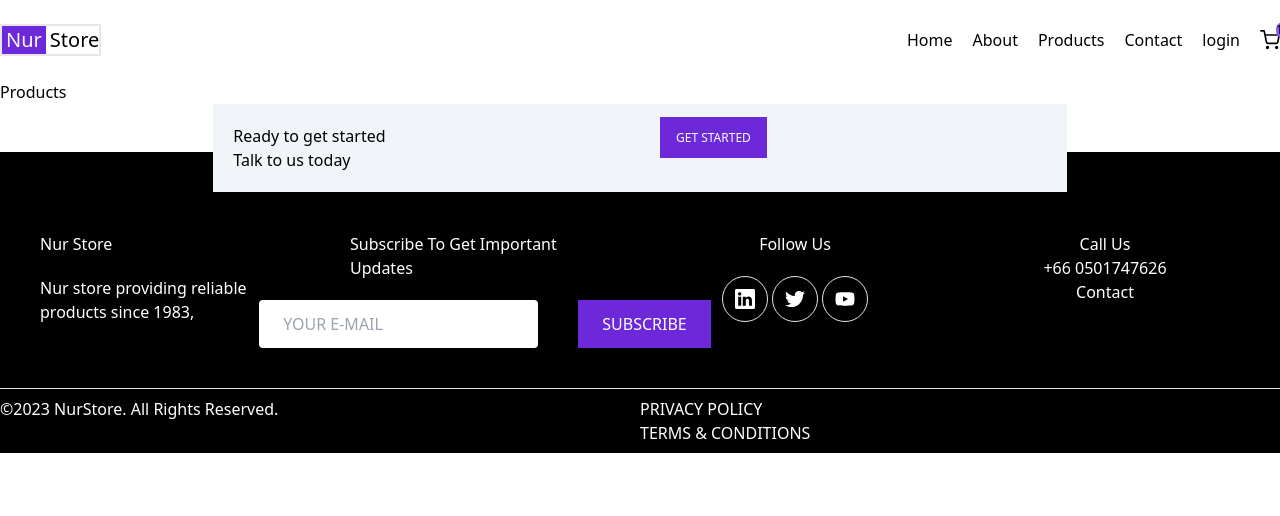
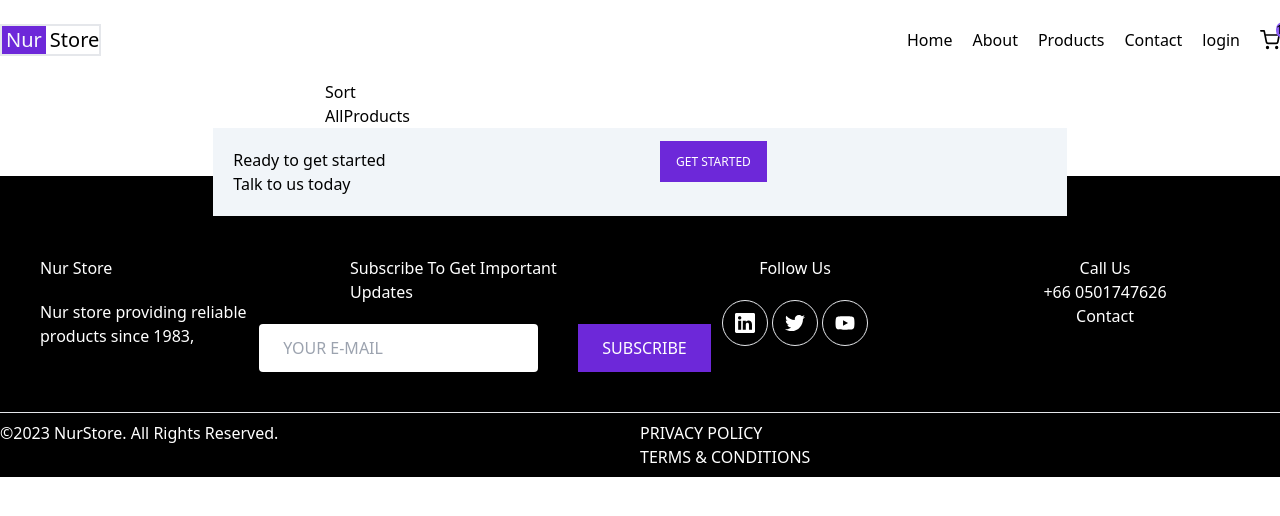
Before and after one commit to Hossain-A1/nur-store, a React (Create React App) app: page /products in a window 1280 px wide. Shown: the top 516 px of the page. Built offline with nearby package versions, Linux system fonts and the light colour scheme; no server answers.

Commit message:
data got

```diff
--- a/src/Products.js
+++ b/src/Products.js
@@ -1,9 +1,33 @@
-import React from 'react'
+import React from "react";
+import AllProducts from "./components/AllProducts";
+import Sort from "./components/Sort";
+import FilterSection from "./components/FilterSection ";
+import { useFilterContext } from "./contexts/filterContext";
 
 const Products = () => {
+
+  const { filter_products} = useFilterContext()
+
+console.log(filter_products);
+
   return (
-    <div>Products</div>
-  )
-}
+    <main>
+      <div className='grid grid-cols-4 gap-5'>
+        <div className='col-span-1'>
+          <FilterSection />
+        </div>
 
-export default Products
+        <div className='col-span-3 '>
+          <div className='sort'>
+            <Sort />
+          </div>
+          <div className='main-products'>
+            <AllProducts />
+          </div>
+        </div>
+      </div>
+    </main>
+  );
+};
+
+export default Products;
--- a/src/SingleProducts.js
+++ b/src/SingleProducts.js
@@ -1,6 +1,6 @@
 import { useEffect } from "react";
 import { useParams } from "react-router-dom";
-import { useProductsContexts } from "./context/productContext";
+import { useProductsContexts } from "./contexts/productContext";
 import PageNavigation from "./components/PageNavigation";
 import SinglePageImages from "./components/SinglePageImages";
 import { PriceFormatter } from "./helpers/PriceFromatter";
@@ -22,7 +22,6 @@ const SingleProducts = () => {
     price,
     company,
     description,
-    category,
     stock,
     reviews,
     stars,
@@ -31,7 +30,7 @@ const SingleProducts = () => {
 
   useEffect(() => {
     getSingleProduct(`${DETAILS_DATA}?id=${id}`);
-  }, []);
+  }, [id]);
 
   if (isSingleLoading) {
     return <span>Loading...</span>;
@@ -48,6 +47,7 @@ const SingleProducts = () => {
 
         <div className='product-details flex flex-col gap-3 items-start section-p capitalize'>
           <h2 className='tracking-widest text-xl font-semibold'>{name}</h2>
+
           <Star stars={stars} reviews={reviews} />
 
           <p className='product-price'>
@@ -65,7 +65,7 @@ const SingleProducts = () => {
           </p>
           <p className='text-sm font-medium'>{description}</p>
 
-          <div className='product-warranty flex justify-between gap-5 items-center'>
+          <div className='product-warranty flex justify-between gap-10 items-center'>
             <div className='product-facility flex  flex-col  items-center gap-2'>
               <TbTruckDelivery />
               <p className='text-xs font-medium capitalize'>free delivery</p>
--- /dev/null
+++ b/src/components/AllProducts.js
@@ -0,0 +1,9 @@
+import React from 'react'
+
+const AllProducts = () => {
+  return (
+    <div>AllProducts</div>
+  )
+}
+
+export default AllProducts
--- a/src/components/Featured.js
+++ b/src/components/Featured.js
@@ -1,4 +1,4 @@
-import { useProductsContexts } from "../context/productContext";
+import { useProductsContexts } from "../contexts/productContext";
 import Product from "./Product";
 
 const Featured = () => {
@@ -14,9 +14,9 @@ const Featured = () => {
         <h2 className='common-heading text-xl font-medium'>Our Feature Services</h2>
         <div className='flex max-md:flex-col justify-between items-center max-md:gap-5'>
           {featureProducts.length > 0 &&
-            featureProducts.map((curElem,i) => (
+            featureProducts.map((curElem,index) => (
               <div>
-                <Product key={i} curElem={curElem} />
+                <Product key={index} curElem={curElem} />
               </div>
             ))}
         </div>
--- /dev/null
+++ b/src/components/FilterSection .js
@@ -0,0 +1,11 @@
+import React from 'react'
+
+const FilterSection  = () => {
+  return (
+    <aside className=''>
+
+       </aside>
+  )
+}
+
+export default FilterSection
--- /dev/null
+++ b/src/components/Sort.js
@@ -0,0 +1,9 @@
+import React from 'react'
+
+const Sort = () => {
+  return (
+    <div>Sort</div>
+  )
+}
+
+export default Sort
--- /dev/null
+++ b/src/contexts/filterContext.js
@@ -0,0 +1,32 @@
+import { useContext, createContext, useReducer, useEffect } from "react";
+
+import { useProductsContexts } from "./productContext";
+
+import filterReducer from "../hooks/useFilterProduct";
+
+const initialState = {
+  filter_products: [],
+  all_products: [],
+};
+
+const FilterContext = createContext();
+
+export const FilterContextProvider = ({ children }) => {
+  const { products } = useProductsContexts();
+
+  const [state, dispatch] = useReducer(filterReducer, initialState);
+
+  useEffect(() => {
+    dispatch({ type: "FILTER_PRODUCTS", payload: products });
+  }, [products]);
+
+  return (
+    <FilterContext.Provider value={{ ...state }}>
+      {children}
+    </FilterContext.Provider>
+  );
+};
+
+export const useFilterContext = () => {
+  return useContext(FilterContext);
+};
--- a/src/context/productContext.js
+++ b/src/contexts/productContext.js
@@ -1,15 +1,15 @@
 import axios from "axios";
 import productsReducer from "../hooks/useProduct";
 
-const { createContext, useContext, useEffect, useReducer } = require("react");
+import { useContext, createContext, useReducer, useEffect } from "react";
 
 const initialState = {
   isLoading: false,
-  isSingleLoading:false,
+  isSingleLoading: false,
   isError: false,
   products: [],
   featureProducts: [],
-  singleProduct:{}
+  singleProduct: {},
 };
 const AppContext = createContext();
 const API = "https://api.pujakaitem.com/api/products";
@@ -28,11 +28,11 @@ const AppProvider = ({ children }) => {
   };
   //==================== single products=======================//
   const getSingleProduct = async (url) => {
-    dispatch({type:"SINGLE_LOADING"})
+    dispatch({ type: "SINGLE_LOADING" });
     try {
       const res = await axios.get(url);
       const singleProduct = await res.data;
-      dispatch({ type: "SINGLE_DATA", payload: singleProduct});
+      dispatch({ type: "SINGLE_DATA", payload: singleProduct });
     } catch (error) {
       dispatch({ type: "SINGLE_ERROR" });
     }
@@ -43,7 +43,9 @@ const AppProvider = ({ children }) => {
   }, []);
 
   return (
-    <AppContext.Provider value={{ ...state,getSingleProduct }}>{children}</AppContext.Provider>
+    <AppContext.Provider value={{ ...state, getSingleProduct }}>
+      {children}
+    </AppContext.Provider>
   );
 };
 
@@ -53,4 +55,4 @@ const useProductsContexts = () => {
   return useContext(AppContext);
 };
 
-export { AppProvider, AppContext, useProductsContexts   };
+export { AppProvider, AppContext, useProductsContexts };
--- /dev/null
+++ b/src/hooks/useFilterProduct.js
@@ -0,0 +1,15 @@
+
+const useFilterProduct = (state,action) => {
+ switch(action.type){
+case "FILTER_PRODUCTS":
+  return{
+    ...state,
+    filter_products: [...action.payload],
+    all_products:[...action.payload],
+  }
+
+  default: return state
+ }
+}
+
+export default useFilterProduct
--- a/src/index.js
+++ b/src/index.js
@@ -1,14 +1,17 @@
-import React from 'react';
-import ReactDOM from 'react-dom/client';
-import App from './App';
-import './index.css';
-import { AppProvider } from './context/productContext';
+import React from "react";
+import ReactDOM from "react-dom/client";
+import App from "./App";
+import "./index.css";
+import { AppProvider } from "./contexts/productContext";
+import { FilterContextProvider } from "./contexts/filterContext";
 
-const root = ReactDOM.createRoot(document.getElementById('root'));
+const root = ReactDOM.createRoot(document.getElementById("root"));
 root.render(
   <React.StrictMode>
     <AppProvider>
-    <App />
+      <FilterContextProvider>
+        <App />
+      </FilterContextProvider>
     </AppProvider>
   </React.StrictMode>
 );
```
